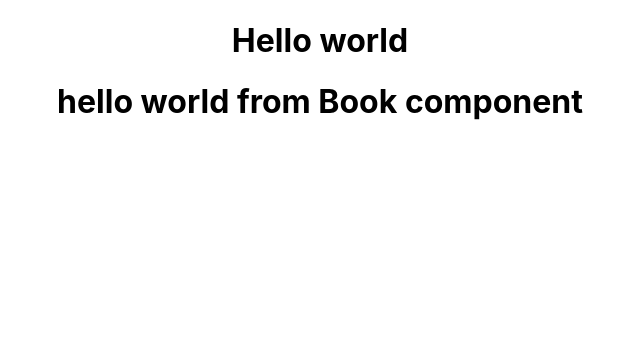
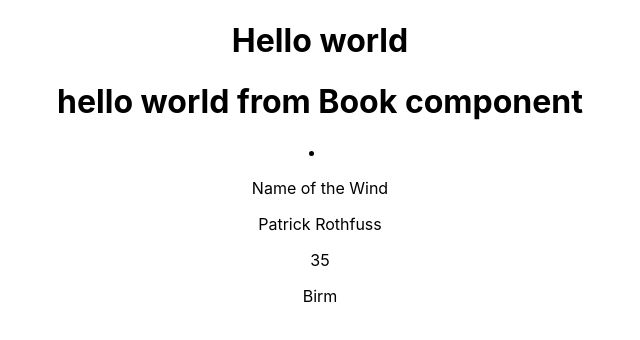
Before and after one commit to waiscodes/typescript-jest, a React (Create React App) app: page / in a window 1280 px wide. Shown: the top 340 px of the page, without its empty margins (320-960 px from the left). Built offline with nearby package versions, Linux system fonts and the light colour scheme.

Commit message:
added a default book and rendered it

```diff
--- a/src/App.tsx
+++ b/src/App.tsx
@@ -15,7 +15,14 @@ interface IState {
 }
 
 function App() {
-  const [books, setBooks] = useState<IState["books"]>([]);
+  const [books, setBooks] = useState<IState["books"]>([
+    {
+      title: "Name of the Wind",
+      author: "Patrick Rothfuss",
+      upvotes: 35,
+      recBy: "Birm",
+    },
+  ]);
 
   return (
     <div className='App'>
--- a/src/components/Books.tsx
+++ b/src/components/Books.tsx
@@ -26,6 +26,7 @@ const Book: React.FC<IProps> = ({ books }) => {
   return (
     <div>
       <h1>hello world from Book component</h1>
+      {renderBooks()}
     </div>
   );
 };
```
